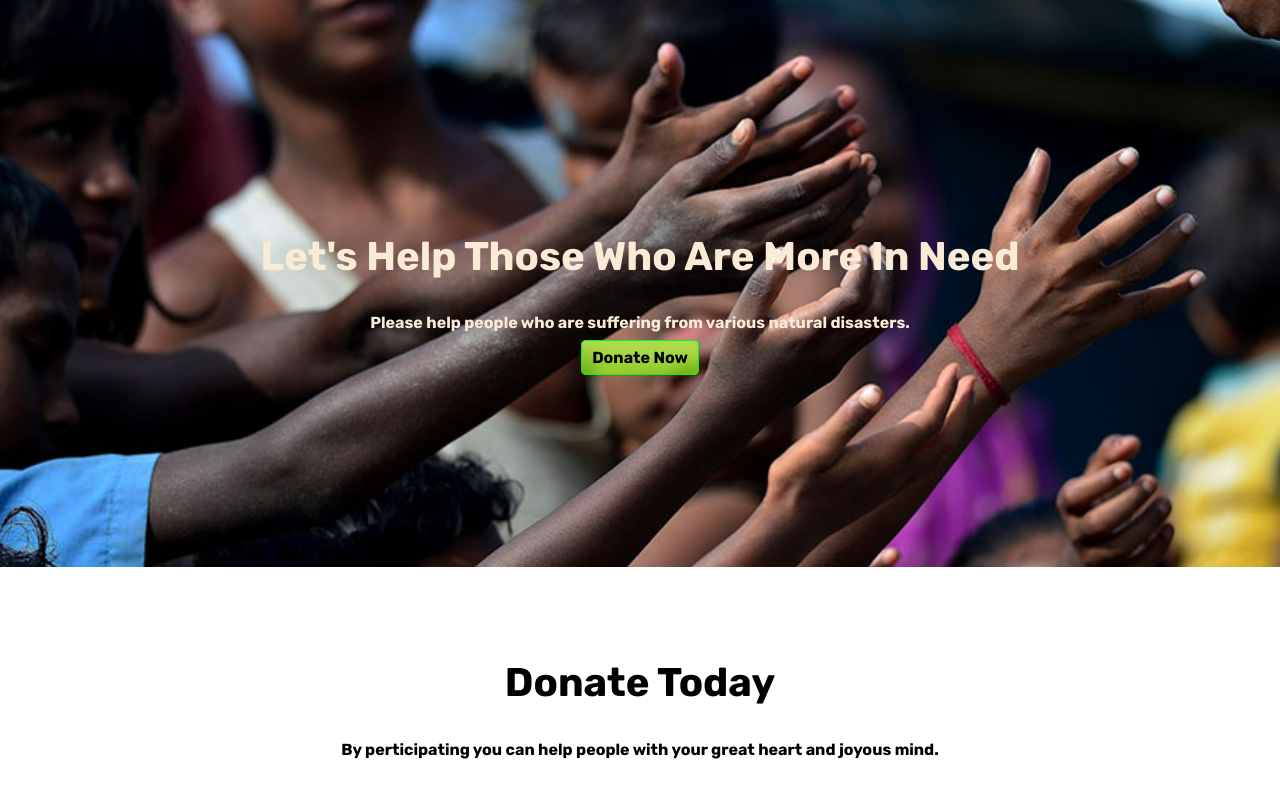
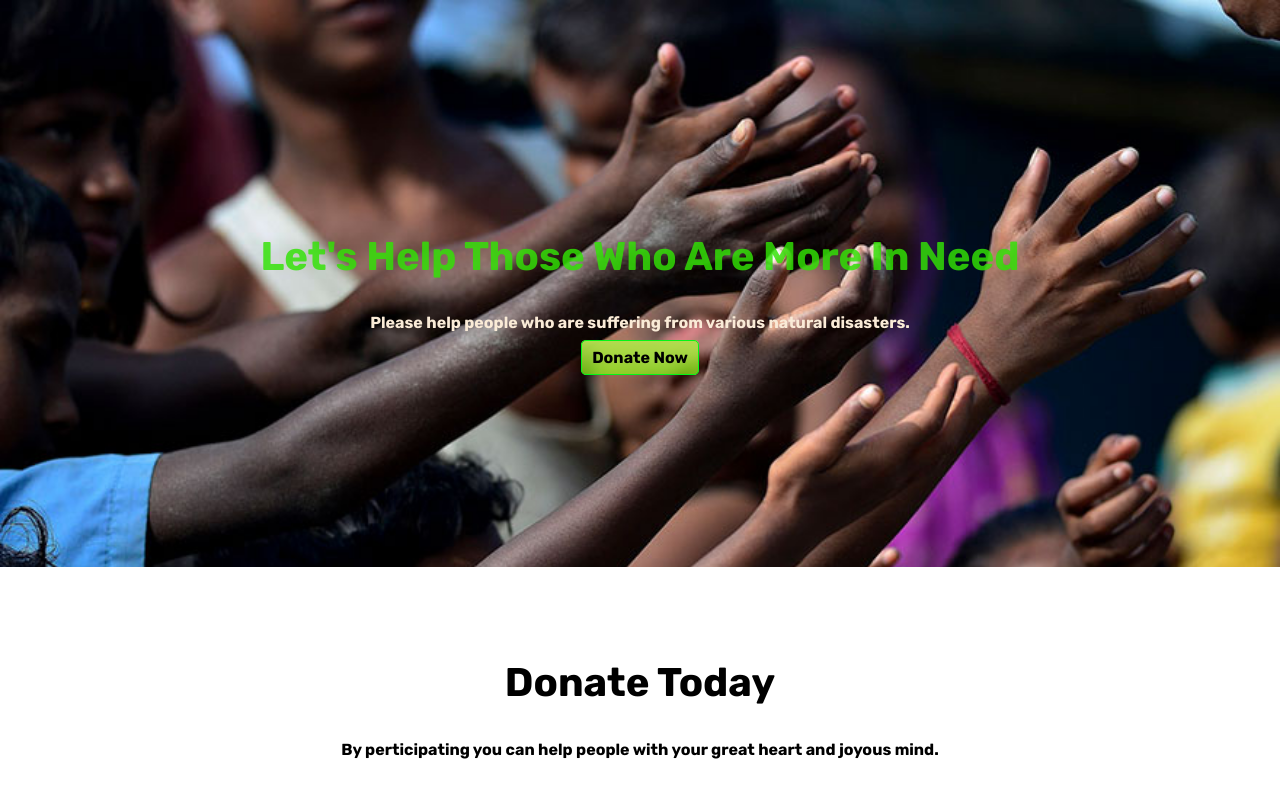
Before and after one commit to ShahinLemon/new-repo, a plain HTML site: page index.html in a window 1280 px wide. Shown: the top 792 px of the page. Drawn offline with Linux system fonts and the light colour scheme.

Commit message:
this is the last commit

```diff
--- a/index.html
+++ b/index.html
@@ -13,7 +13,7 @@
 </head>
 <body>
     <section id="banner-section">
-        <h1>Let's Help Those Who Are More In Need</h1>
+        <h1 id="banner-id">Let's Help Those Who Are More In Need</h1>
         <p>
             Please help people who are suffering from various natural disasters.
         </p>
--- a/style.css
+++ b/style.css
@@ -4,6 +4,9 @@ body{
 }
 h1{
     font-size: 40px;
+}
+#banner-id{
+    color: rgba(49, 226, 5, 0.829);
 }
 #banner-section{
     margin: -8px;
```
